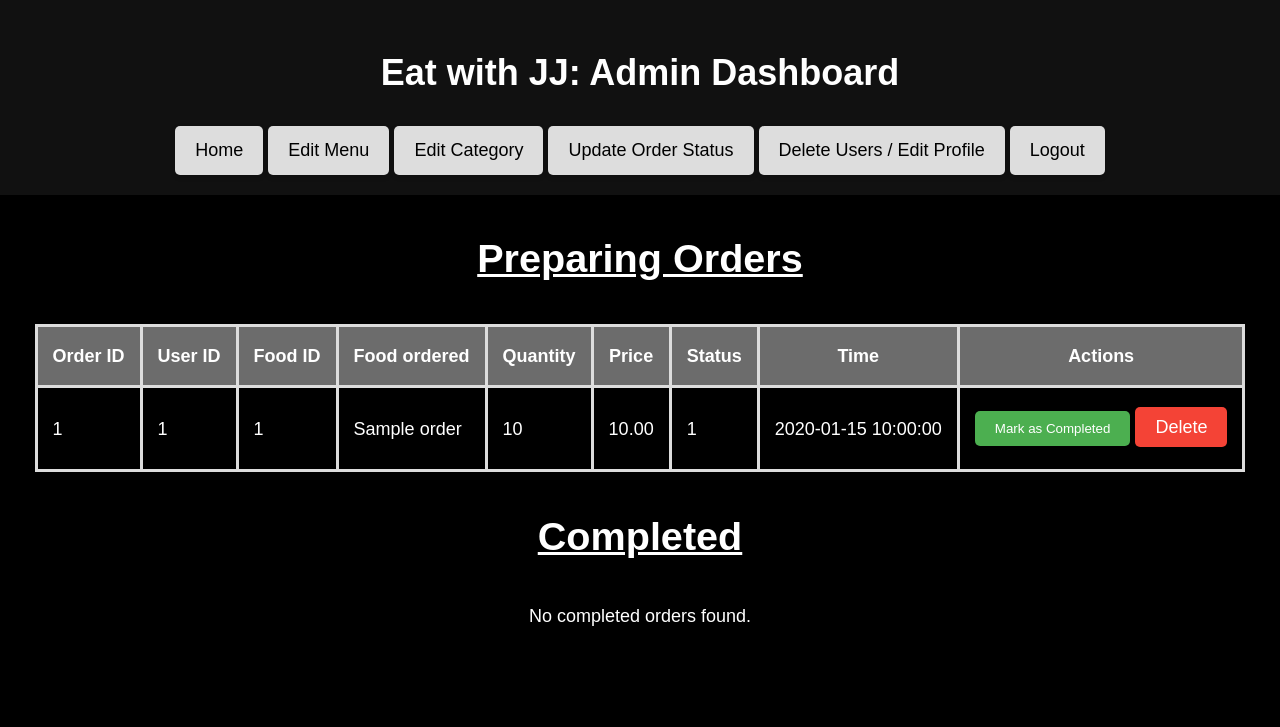
After one commit to jkgithub02/Eat-with-JJ, a PHP site: page /admin/order_status.php in a window 1280 px wide. The commit adds this page. Shown: the top 727 px of the page. Run offline with PHP 8.4, Linux system fonts and the light colour scheme; a user stored in the database is signed in; tables that the repository leaves empty hold one stand-in row (values such as "Sample post").

Commit message:
finished admin page

```diff
--- a/admin/admin.css
+++ b/admin/admin.css
@@ -20,6 +20,7 @@ header {
 header h1 {
     font-family: Arial;
 }
+
 
 header a {
     color: #ddd;
@@ -100,7 +101,7 @@ main {
 }
 
 
-.welcome-message{
+.welcome-message {
     padding-top: 40px;
     display: flex;
     justify-content: center;
@@ -111,19 +112,26 @@ main {
     font-size: 50px;
 }
 
-.welcome-message img{
+.welcome-message img {
     border-radius: 5%;
 }
 
 .welcome-message p1 {
     display: inline-block;
-    padding-left: 100%;  /* Start the text off-screen */
-    animation: marquee 15s linear infinite; /* Animation details below */
+    padding-left: 100%;
+    /* Start the text off-screen */
+    animation: marquee 15s linear infinite;
+    /* Animation details below */
 }
 
 @keyframes marquee {
-    0% { transform: translate(0, 0); }
-    100% { transform: translate(-100%, 0); }
+    0% {
+        transform: translate(0, 0);
+    }
+
+    100% {
+        transform: translate(-100%, 0);
+    }
 }
 
 .form-wrapper {
@@ -206,6 +214,13 @@ table {
     /* Center the table */
 }
 
+h2 {
+    display: block;
+    text-align: center;
+    text-decoration: underline;
+    font-size: 220%;
+}
+
 th,
 td {
     border: 3px solid #ddd;
@@ -214,7 +229,12 @@ td {
 }
 
 th {
+    background-color: #f0f0f073;
     text-align: center;
+}
+
+tr:hover{
+   background-color: #f8f8f82a;
 }
 
 .add-container {
@@ -223,3 +243,8 @@ th {
     text-align: center;
     align-items: center;
 }
+
+p{
+    display: block;
+    text-align: center;
+}
--- a/admin/edit_menu.php
+++ b/admin/edit_menu.php
@@ -30,7 +30,7 @@ $result = $conn->query($sql);
 
 <body>
     <?php include('header.php');?>
-
+    <h2>Menu</h2>
     <div class="add-container">
         <a href="add_food.php" class="button">Add Food Item</a>
     </div>
--- a/admin/manage_category.php
+++ b/admin/manage_category.php
@@ -29,8 +29,8 @@ $result = $conn->query($sql);
 </head>
 
 <body>
-    <?php include('header.php');?>
-
+    <?php include ('header.php'); ?>
+    <h2>Categories</h2>
     <div class="add-container">
         <a href="add_category.php" class="button">Add Food Category</a>
     </div>
@@ -67,7 +67,7 @@ $result = $conn->query($sql);
         <p>No food categories found.</p>
     <?php endif; ?>
 
-        <script src="admin.js"></script>
+    <script src="admin.js"></script>
 
 </body>
 
--- /dev/null
+++ b/admin/order_status.php
@@ -0,0 +1,183 @@
+<?php
+session_start();
+include ('../connection.php');
+if (!isset($_SESSION['admin_logged_in'])) {
+    header('Location: index.php');
+    exit();
+}
+
+
+
+if (isset($_GET['delete_id'])) {
+    $id = (int) $_GET['delete_id']; // Sanitize ID
+    $sql = "DELETE FROM orders WHERE oid = ?";
+    $stmt = $conn->prepare($sql);
+    $stmt->bind_param('i', $id);
+    $stmt->execute();
+}
+
+// Fetch Preparing Orders
+$sql = "SELECT * FROM orders WHERE sid = 1"; // Status: Preparing
+$resultPreparing = $conn->query($sql);
+
+// Fetch Completed Orders
+$sql = "SELECT * FROM orders WHERE sid = 2"; // Status: Completed
+$resultCompleted = $conn->query($sql);
+
+if ($_SERVER['REQUEST_METHOD'] === 'POST' && isset($_POST['order_id']) && isset($_POST['new_status'])) {
+    $orderId = (int) $_POST['order_id'];
+    $newStatusId = (int) $_POST['new_status'];
+
+    $sql = "UPDATE orders SET sid = ? WHERE oid = ?";
+    $stmt = $conn->prepare($sql);
+    $stmt->bind_param("ii", $newStatusId, $orderId);
+    if ($stmt->execute()) {
+        // Redirect to refresh the page (you could add a success message as a URL parameter)
+        header("Location: order_status.php");
+        exit();
+    } else {
+        // Handle the error case (you might want to display an error message on the page)
+        $errorMessage = "Error updating order status.";
+    }
+}
+?>
+<!DOCTYPE html>
+<html>
+
+<head>
+    <title>Order Status</title>
+    <link rel="stylesheet" href="admin.css">
+</head>
+
+<body>
+    <?php include ('header.php'); ?>
+    <h2>Preparing Orders</h2>
+    <?php if ($resultPreparing->num_rows > 0): ?>
+        <table>
+            <thead>
+                <tr>
+                    <th>Order ID</th>
+                    <th>User ID</th>
+                    <th>Food ID</th>
+                    <th>Food ordered</th>
+                    <th>Quantity</th>
+                    <th>Price</th>
+                    <th>Status</th>
+                    <th>Time</th>
+                    <th>Actions</th>
+                </tr>
+            </thead>
+            <tbody>
+                <?php while ($row = $resultPreparing->fetch_assoc()): ?>
+                    <tr>
+                        <td>
+                            <?php echo $row['oid']; ?>
+                        </td>
+                        <td>
+                            <?php echo $row['uid']; ?>
+                        </td>
+                        <td>
+                            <?php echo $row['fid']; ?>
+                        </td>
+                        <td>
+                            <?php echo $row['foodname']; ?>
+                        </td>
+                        <td>
+                            <?php echo $row['quantity']; ?>
+                        </td>
+                        <td>
+                            <?php echo $row['price']; ?>
+                        </td>
+                        <td>
+                            <?php echo $row['sid']; ?>
+                        </td>
+                        <td>
+                            <?php echo $row['date']; ?>
+                        </td>
+                        <td>
+                            <form method="POST" action="">
+                                <input type="hidden" name="order_id" value="<?php echo $row['oid']; ?>">
+                                <?php if ($row['sid'] == 1): ?>
+                                    <button type="submit" name="new_status" value="2" class="button">Mark as Completed</button>
+                                <?php else: ?>
+                                    <button type="submit" name="new_status" value="1" class="button">Mark as Preparing</button>
+                                <?php endif; ?>
+                                <a href="?delete_id=<?php echo $row['oid']; ?>" class="button delete">Delete</a>
+
+                            </form>
+                        </td>
+                    </tr>
+                <?php endwhile; ?>
+            </tbody>
+        </table>
+    <?php else: ?>
+        <p>No preparing orders found.</p>
+    <?php endif; ?>
+    <h2>Completed</h2>
+    <?php if ($resultCompleted->num_rows > 0): ?>
+        <table>
+            <thead>
+                <tr>
+                    <th>Order ID</th>
+                    <th>User ID</th>
+                    <th>Food ID</th>
+                    <th>Food ordered</th>
+                    <th>Quantity</th>
+                    <th>Price</th>
+                    <th>Status</th>
+                    <th>Time</th>
+                    <th>Actions</th>
+                </tr>
+            </thead>
+            <tbody>
+                <?php while ($row = $resultCompleted->fetch_assoc()): ?>
+                    <tr>
+                        <td>
+                            <?php echo $row['oid']; ?>
+                        </td>
+                        <td>
+                            <?php echo $row['uid']; ?>
+                        </td>
+                        <td>
+                            <?php echo $row['fid']; ?>
+                        </td>
+                        <td>
+                            <?php echo $row['foodname']; ?>
+                        </td>
+                        <td>
+                            <?php echo $row['quantity']; ?>
+                        </td>
+                        <td>
+                            <?php echo $row['price']; ?>
+                        </td>
+                        <td>
+                            <?php echo $row['sid']; ?>
+                        </td>
+                        <td>
+                            <?php echo $row['date']; ?>
+                        </td>
+                        <td>
+                            <form method="POST" action="">
+                                <input type="hidden" name="order_id" value="<?php echo $row['oid']; ?>">
+                                <?php if ($row['sid'] == 1): ?>
+                                    <button type="submit" name="new_status" value="2" class="button">Mark as Completed</button>
+                                <?php else: ?>
+                                    <button type="submit" name="new_status" value="1" class="button">Mark as Preparing</button>
+                                <?php endif; ?>
+                                <a href="?delete_id=<?php echo $row['oid']; ?>" class="button delete">Delete</a>
+
+                            </form>
+                        </td>
+                    </tr>
+                <?php endwhile; ?>
+            </tbody>
+        </table>
+    <?php else: ?>
+        <p>No completed orders found.</p>
+    <?php endif; ?>
+
+    <script src="admin.js"></script>
+
+</body>
+
+</html>
--- /dev/null
+++ b/get_cart.php
@@ -0,0 +1,5 @@
+<?php
+session_start();
+header('Content-Type: application/json');
+echo json_encode($_SESSION['cart']);
+?>
```
Also changed, not shown: admin/manage_users.php (+3 -6 lines), admin/admin.js (line endings or trailing spaces).
